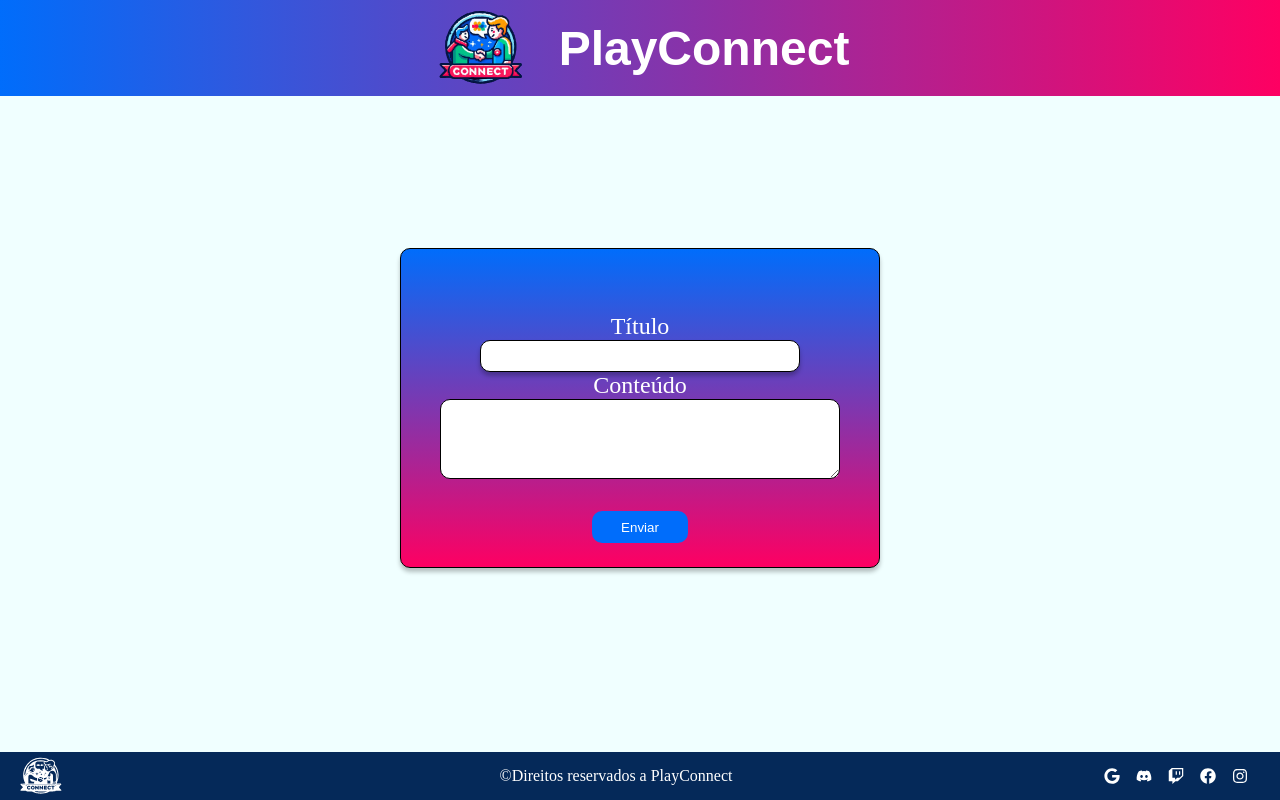
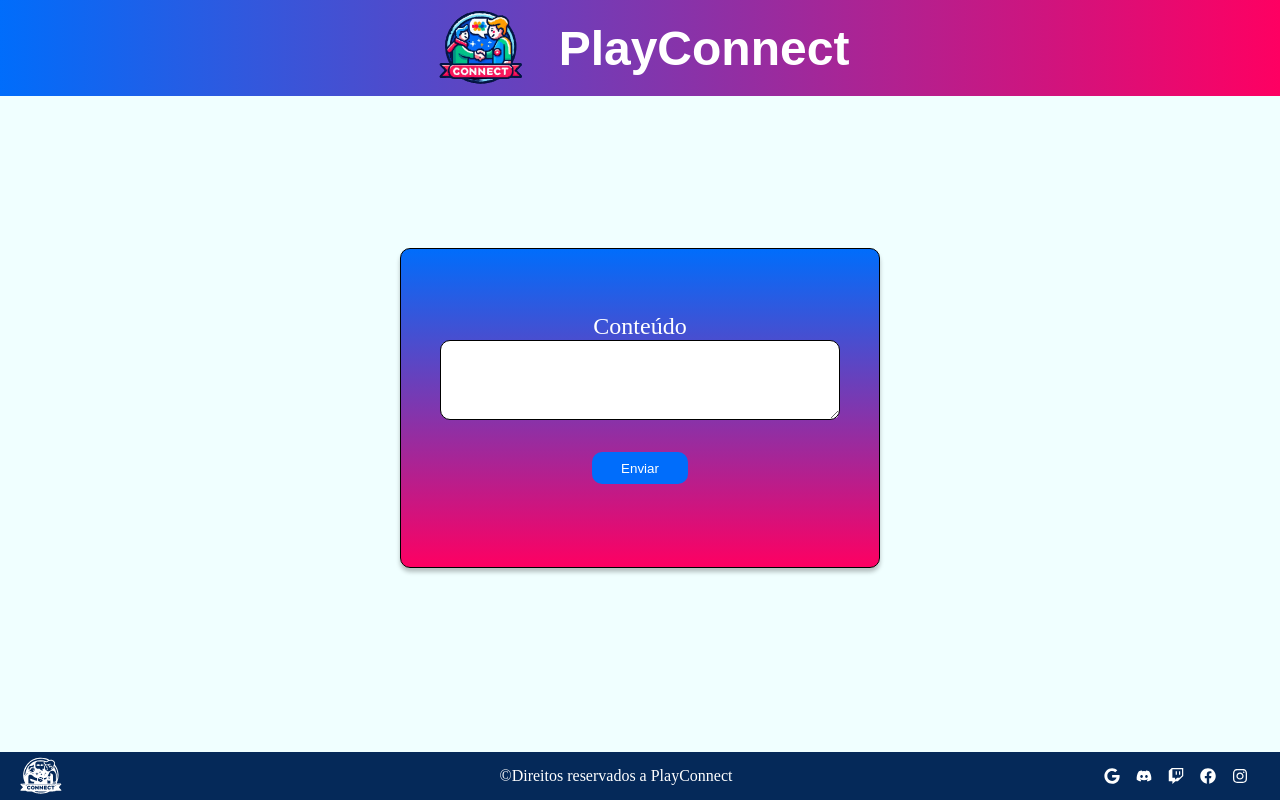
Before and after one commit to rayvieira307/REACT_Trabalho_Final_Serratec, a React (Vite) app: page /post in a window 1280 px wide. Built offline with nearby package versions, Linux system fonts and the light colour scheme; a web font is replaced by a local one.

Commit message:
Backend Post

```diff
--- a/package.json
+++ b/package.json
@@ -10,11 +10,15 @@
     "preview": "vite preview"
   },
   "dependencies": {
+    "@hookform/resolvers": "^3.9.1",
+    "axios": "^1.7.7",
     "react": "^18.3.1",
     "react-dom": "^18.3.1",
+    "react-hook-form": "^7.53.1",
     "react-icons": "^5.3.0",
     "react-router-dom": "^6.27.0",
-    "trabalho-final": "file:"
+    "trabalho-final": "file:",
+    "yup": "^1.4.0"
   },
   "devDependencies": {
     "@eslint/js": "^9.13.0",
--- a/src/pages/Post/index.jsx
+++ b/src/pages/Post/index.jsx
@@ -1,27 +1,51 @@
-import React from "react";
 import * as styles from "./Post.module.css";
-import { Link } from "react-router-dom";
+import { Link, useNavigate } from "react-router-dom";
+import React, { useState } from 'react';
+import { useForm } from 'react-hook-form';
+import axios from "axios";
 
 export default function Post() {
+  const [titulo, setTitulo] = useState("");
+  const [conteudo, setConteudo] = useState("");
+  const navigate = useNavigate();
+
+  const {
+    register,
+    handleSubmit,
+    formState: { errors },
+  } = useForm();
+
+  const addPost = (data) => {console.log(data)
+  axios.post("http://localhost:8080/post", {
+    Headers:localStorage.getItem(token)
+  })
+  .then(()=>{
+  navigate("/home")
+  })
+  .catch(()=>{
+    console.log("Problemas na requisição!");
+  })
+  }
+
   return (
     <main>
       <div className={styles.container}>
         <div className={styles.formulario}>
 
-          <form>
-            <div className={styles.tituloInput}>
-              <label>Título</label>
-              <input type="text" name="titulo" />
+          <form onSubmit={handleSubmit(addPost)}>
+            <div className={styles.conteudoInput}>
+              <label htmlFor="conteudo">Conteúdo</label>
+              <textarea
+              type="text"
+              name="conteudo"
+              id = "conteudo"
+              cols={30}
+              rows={10}
+              {...register("conteudo")}
+              />
             </div>
-            <div className={styles.conteudoInput}>
-              <label>Conteúdo</label>
-              <textarea type="text" name="conteudo" cols={30} rows={10}/>
-            </div>
+            <button className={styles.buttonEnviar} type="submit">Enviar</button>
           </form>
-
-          <Link to={"/home"}>
-            <button className={styles.buttonEnviar}>Enviar</button>
-          </Link>
         </div>
       </div>
     </main>
```
Also changed, not shown: 1 other file (tests, documents, lock files or other folders).
